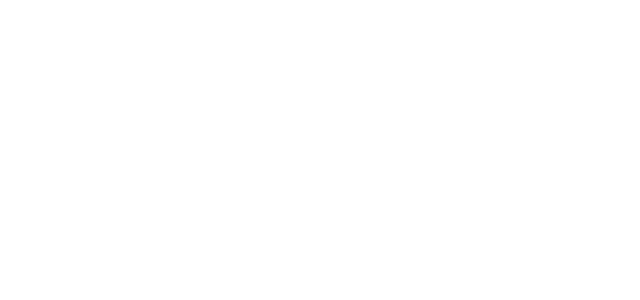
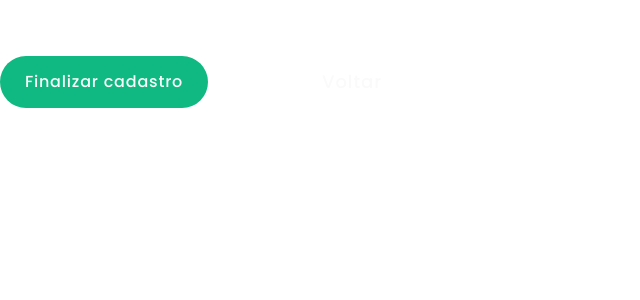
Before and after one commit to thalya-codes/multi-step-form, a React (Create React App) app: page / in a window 1280 px wide. Shown: the top 300 px of the page, without its empty margins (0-640 px from the left). Built offline with nearby package versions, Linux system fonts and the light colour scheme.

Commit message:
feat(components): cria componente Button

```diff
--- a/src/App.tsx
+++ b/src/App.tsx
@@ -1,6 +1,21 @@
+import Button from "./components/Button";
+
 function App() {
   return (
-    <div></div>
+    <div className="flex gap-10 mt-14">
+      <Button
+        hasBackground
+        onClickFunc={() => console.log('click')}
+      >Finalizar cadastro </Button>
+
+      <Button
+        onClickFunc={() => console.log('click')}
+      >
+        <span className="">
+          Voltar
+        </span>
+      </Button>
+    </div>
   );
 }
 
--- /dev/null
+++ b/src/components/Button/index.tsx
@@ -0,0 +1,21 @@
+import {PropsWithChildren} from "react";
+import IPropsButton from "../../interfaces/IPropsButton";
+
+export default function Button({ children, onClickFunc, hasBackground = false }: PropsWithChildren<IPropsButton>) {
+
+    return (
+        <button
+         className={`
+            font-poppins font-medium text-neutral-50
+            tracking-wider transition-all p-3 min-w-[13rem]
+            focus:ring-2 outline-none rounded-full focus:ring-emerald-100
+            focus:shadow-xl focus:shadow-emerald-500
+            ${hasBackground ? `transition-all hover:bg-emerald-600 bg-emerald-500`: "text-lg hover:opacity-80 text-center"
+            }
+         `}
+         onClick={() => onClickFunc()}
+        >
+            {children}
+        </button>
+    )
+}
--- /dev/null
+++ b/src/interfaces/IPropsButton.ts
@@ -0,0 +1,4 @@
+export default interface IPropsButton {
+    onClickFunc: Function;
+    hasBackground?: boolean;
+}
--- a/tailwind.config.js
+++ b/tailwind.config.js
@@ -6,8 +6,10 @@
     fontFamily: {
       poppins: ["Poppins", "sans-serif"]
     },
-    boxShadow: {
-      xl: "3px -1px 34px -3px"
+    extend: {
+      boxShadow: {
+        "xl": "3px -1px 34px -3px",
+      }
     }
   }
 }
```
